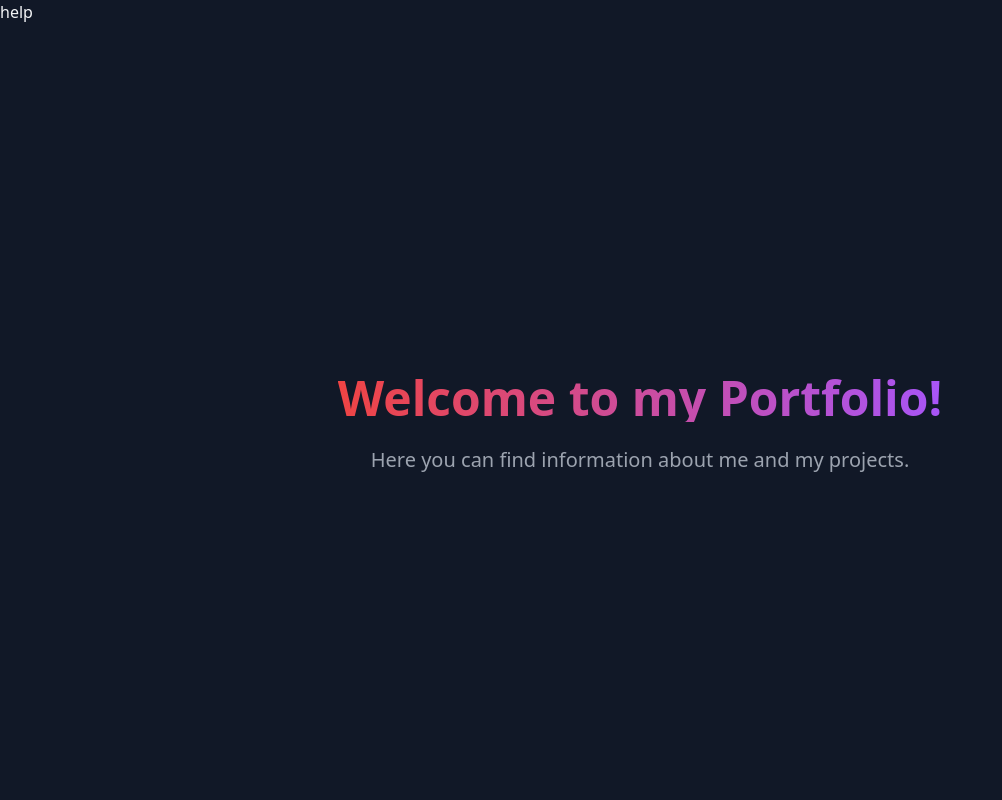
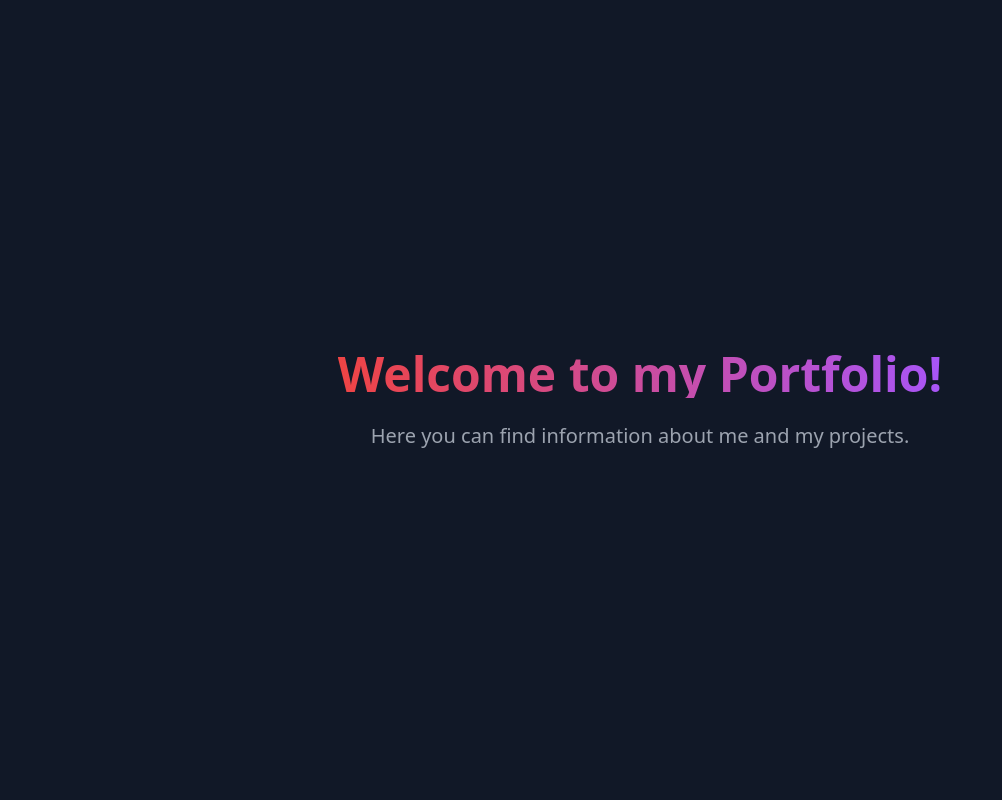
Before and after one commit to FranktheFurter/svelte-portfolio, a SvelteKit app: page / in a window 1280 px wide. Shown: the top 800 px of the page, without its empty margins (0-1002 px from the left). Built offline with nearby package versions, Linux system fonts and the light colour scheme.

Commit message:
rm help text

```diff
--- a/src/routes/+page.svelte
+++ b/src/routes/+page.svelte
@@ -5,7 +5,6 @@
   import Contact from "$lib/Contact.svelte";
 </script>
 
-<p>help</p>
 <Hero />
 <About />
 <Projects />
```
